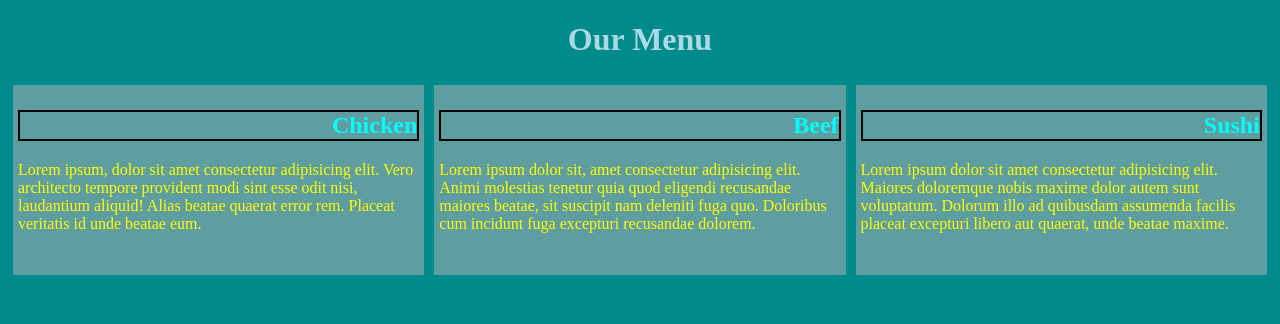
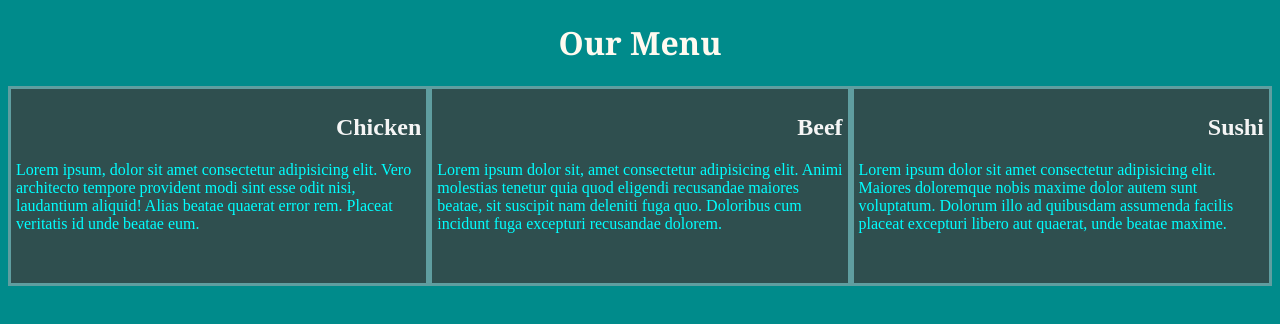
Before and after one commit to Shroot3/Coursera, a plain HTML site: page module 2 assignment/index.html in a window 1280 px wide. Drawn offline with Linux system fonts and the light colour scheme.

Commit message:
Update style.css

```diff
--- a/module 2 assignment/style.css
+++ b/module 2 assignment/style.css
@@ -1,14 +1,18 @@
 h1{
     text-align: center;
     color: lightblue;
+    font-family: Cambria, Cochin, Georgia, Times, 'Times New Roman', serif;
+    font-weight: 900;
+    color: floralwhite;
+
 
 }
 
 h2{
-    color: aqua;
+    color: whitesmoke;
     text-align: right;
     position: relative;
-    border: 2px solid black;
+    /*border: 2px solid black;*/
 
 }
 
@@ -20,9 +24,11 @@ h2{
     padding: 5px 5px 5px 5px;
     overflow: auto;
 
-    background-color: #5f9ea0;
-    border: 5px solid darkcyan;
-    color: yellow;
+    background-color: darkslategray;
+    border: 3px solid #5f9ea0;
+
+    color: aqua;
+
 
 
 }
```
